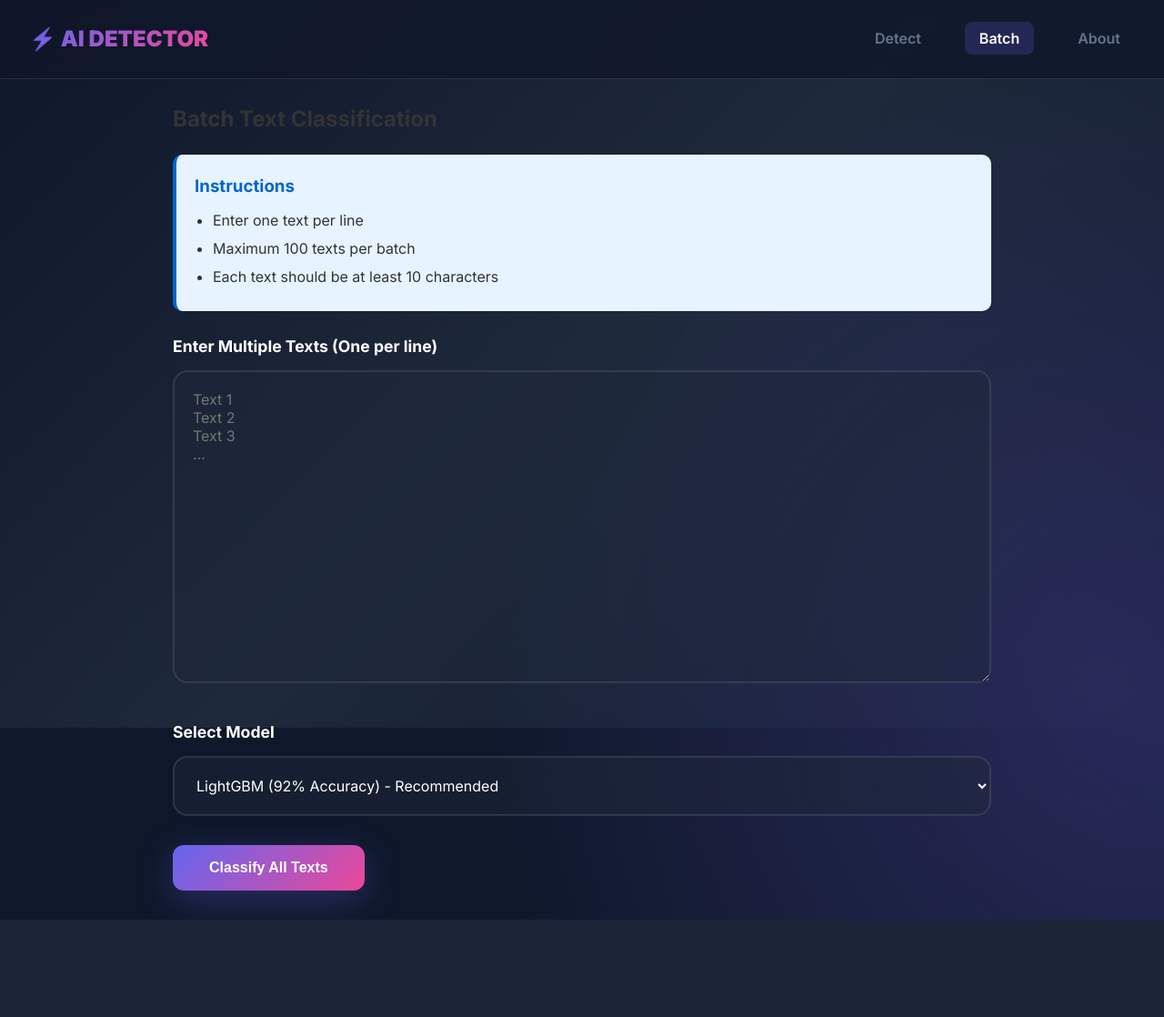
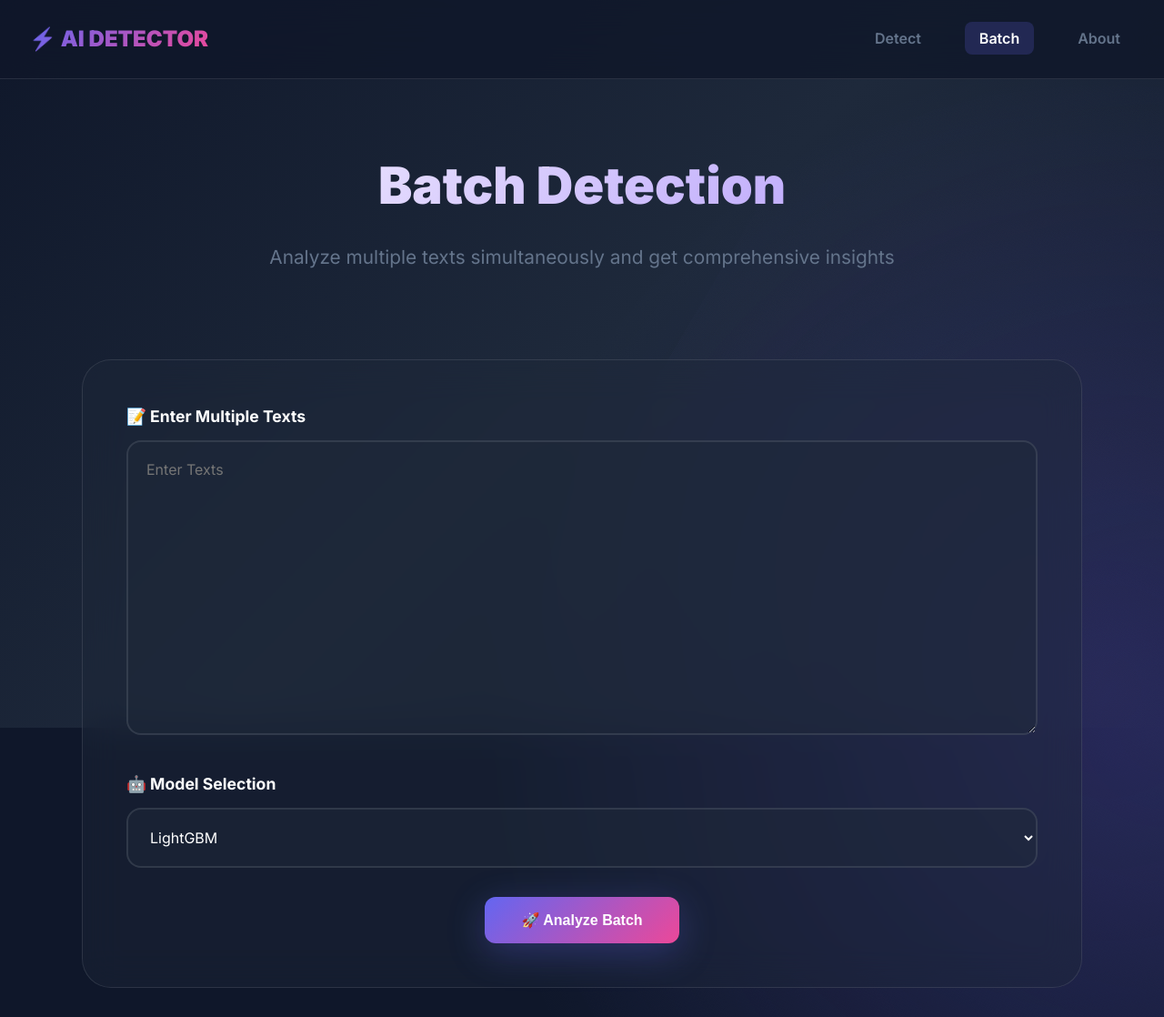
Before and after one commit to akakran22/AI-vs-Human, a Flask app: page /batch in a window 1280 px wide. Shown: the whole page at 91% size. Before the commit the page ends 1011 px from the top, so only its background shows below. Run offline with Flask 3, Linux system fonts and the light colour scheme.

Commit message:
Update batch.html

```diff
--- a/templates/batch.html
+++ b/templates/batch.html
@@ -1,73 +1,90 @@
 {% extends "base.html" %}
 
-{% block title %}Batch Prediction - AI vs Human Classifier{% endblock %}
+{% block title %}Batch Detection{% endblock %}
 
 {% block content %}
 <style>
-    .batch-form {
-        max-width: 900px;
+    .batch-hero {
+        text-align: center;
+        padding: 3rem 0;
+        animation: fadeInUp 0.8s ease;
+    }
+
+    .batch-hero h1 {
+        font-size: 3.5rem;
+        font-weight: 900;
+        margin-bottom: 1rem;
+        background: linear-gradient(135deg, #fff 0%, #a78bfa 100%);
+        -webkit-background-clip: text;
+        -webkit-text-fill-color: transparent;
+        background-clip: text;
+    }
+
+    .batch-hero p {
+        font-size: 1.3rem;
+        color: var(--gray);
+        max-width: 700px;
+        margin: 0 auto 3rem;
+    }
+
+    .batch-card {
+        background: rgba(30, 41, 59, 0.4);
+        backdrop-filter: blur(20px);
+        border: 1px solid rgba(255, 255, 255, 0.1);
+        border-radius: 2rem;
+        padding: 3rem;
+        max-width: 1100px;
         margin: 0 auto;
     }
 
-    .info-box {
-        background: #e7f3ff;
-        padding: 20px;
-        border-radius: 10px;
-        margin-bottom: 25px;
-        border-left: 4px solid #0066cc;
-    }
+    @media (max-width: 768px) {
+        .batch-hero h1 {
+            font-size: 2.5rem;
+        }
 
-    .info-box h3 {
-        margin-bottom: 10px;
-        color: #0066cc;
-    }
-
-    .info-box ul {
-        margin-left: 20px;
-        color: #333;
-    }
-
-    .info-box ul li {
-        margin-bottom: 5px;
+        .batch-card {
+            padding: 2rem;
+        }
     }
 </style>
 
 {% if error %}
-<div class="alert alert-error">{{ error }}</div>
+<div class="alert alert-error">⚠️ {{ error }}</div>
 {% endif %}
 
-<div class="batch-form">
-    <h2 style="margin-bottom: 20px; color: #333;">Batch Text Classification</h2>
+<div class="batch-hero">
+    <h1>Batch Detection</h1>
+    <p>Analyze multiple texts simultaneously and get comprehensive insights</p>
+</div>
 
-    <div class="info-box">
-        <h3>Instructions</h3>
-        <ul>
-            <li>Enter one text per line</li>
-            <li>Maximum 100 texts per batch</li>
-            <li>Each text should be at least 10 characters</li>
-        </ul>
-    </div>
 
-    <form method="POST" action="{{ url_for('batch_predict') }}">
+<form method="POST" action="{{ url_for('batch_predict') }}">
+    <div class="batch-card">
         <div class="form-group">
-            <label for="texts">Enter Multiple Texts (One per line)</label>
+            <label for="texts">📝 Enter Multiple Texts</label>
             <textarea
                 name="texts"
                 id="texts"
-                rows="15"
-                placeholder="Text 1&#10;Text 2&#10;Text 3&#10;..."
+                rows="14"
+                placeholder="Enter Texts"
                 required></textarea>
         </div>
 
         <div class="form-group">
-            <label for="model">Select Model</label>
+            <label for="model">🤖 Model Selection</label>
             <select name="model" id="model">
-                <option value="lgbm">LightGBM (92% Accuracy) - Recommended</option>
-                <option value="logreg">Logistic Regression (90% Accuracy)</option>
+                <option value="lgbm">LightGBM</option>
+                <option value="logreg">Logistic Regression</option>
             </select>
         </div>
 
-        <button type="submit" class="btn btn-primary">Classify All Texts</button>
-    </form>
-</div>
+
+
+        <div style="margin-top: 2rem; text-align: center;">
+            <button type="submit" class="btn btn-primary">
+                <span>🚀 Analyze Batch</span>
+            </button>
+        </div>
+    </div>
+</form>
 {% endblock %}
```
